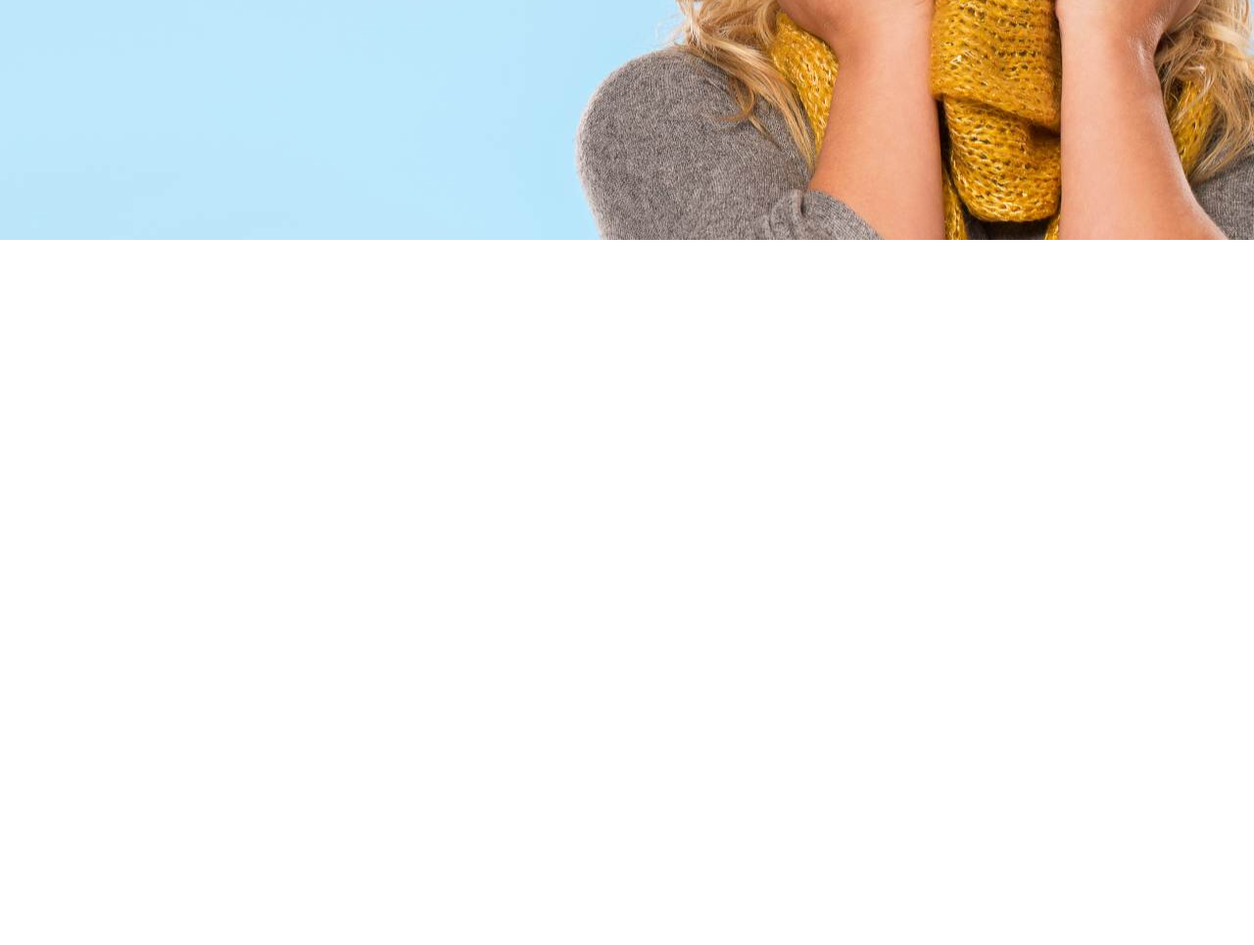
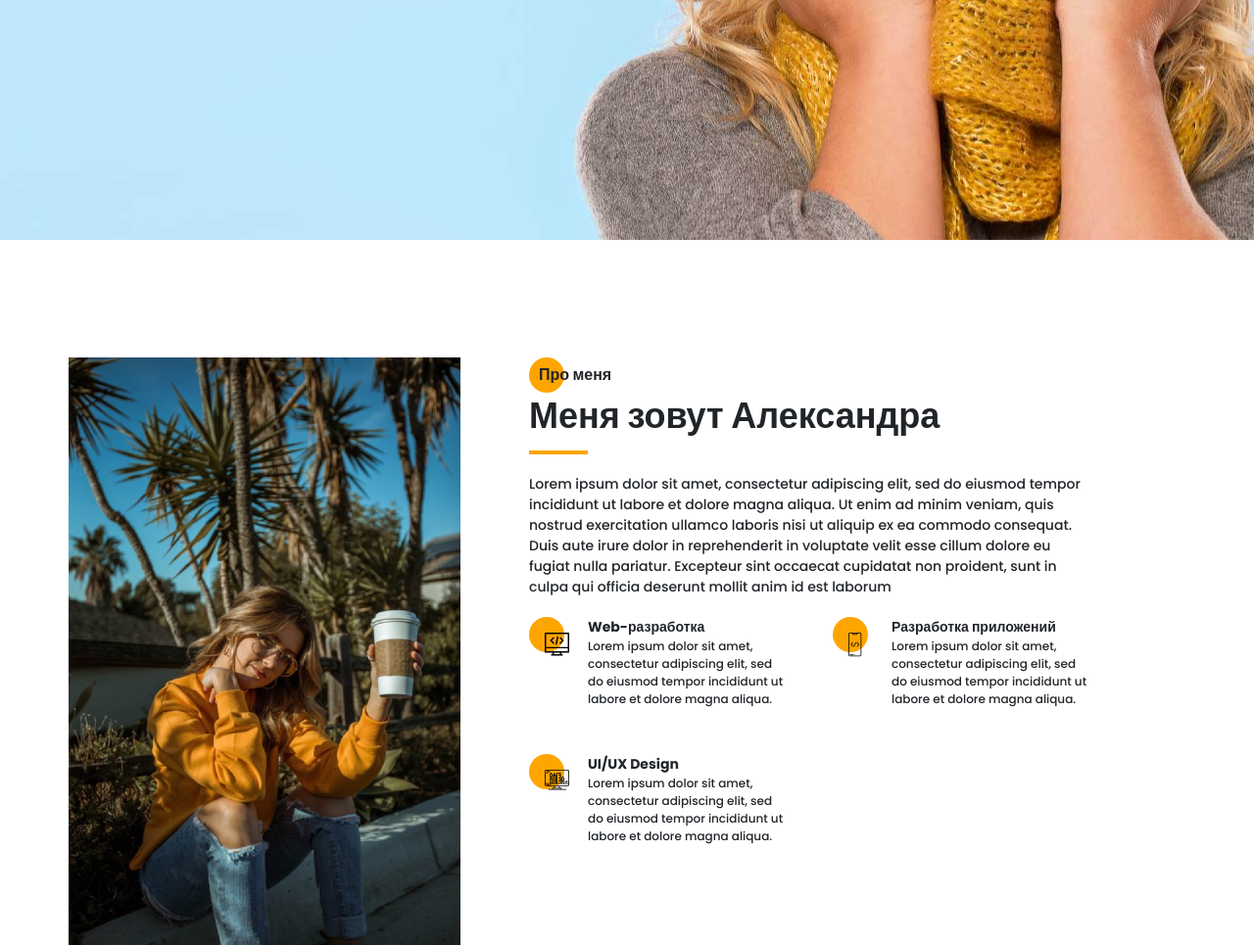
Before and after one commit to Euheniya/learn_portfolio_3_1, a website: page src/index.html in a window 1280 px wide. Shown: the part 555-1520 px from the top of the page at 98% size. Before the commit the page ends 800 px from the top, so only its background shows below. Drawn offline with nearby package versions, Linux system fonts and the light colour scheme; files that its build step writes are made by us from their sources; files whose address does not match are found by name.

Commit message:
create_about

```diff
--- a/src/index.html
+++ b/src/index.html
@@ -104,7 +104,74 @@
             </div>
         </div>
     </section>
+    <section class="about">
+        <div class="container">
+            <div class="about__container">
+                <div class="about__photo"><img src="img/Photo.jpg" alt="Photo">
+                </div>
+                <div class="about__wrapper">
+                    <div class="title title_fz16 about__subtitle">
+                        Про меня
+                    </div>
+                    <div class="title title_fz36 about__title">
+                        Меня зовут Александра
+                    </div>
+                    <div class="devider about__devider"></div>
+                    <div class="descr descr_fz14">
+                        Lorem ipsum dolor sit amet, consectetur adipiscing elit, sed do eiusmod tempor incididunt ut labore et dolore magna aliqua. Ut enim ad minim veniam, quis nostrud exercitation ullamco laboris nisi ut aliquip ex ea commodo consequat. Duis aute irure dolor in reprehenderit in voluptate velit esse cillum dolore eu fugiat nulla pariatur. Excepteur sint occaecat cupidatat non proident, sunt in culpa qui officia deserunt mollit anim id est laborum
 
+                    </div>
+
+                <div class="about__skills">
+                    <div class="about__items">
+                        <div class="about__icon">
+                            <img src="icons/about_me/webdevt.svg" alt="webdevt">
+                        </div>
+                        <div class="about__item">
+                            <div class="title title_fz14 about__title">
+                                Web-разработка
+
+                            </div>
+                            <div class="descr about__descr">
+                                Lorem ipsum dolor sit amet, consectetur adipiscing elit, sed do eiusmod tempor incididunt ut labore et dolore magna aliqua.
+
+                            </div>
+                        </div>
+                    </div>
+                    <div class="about__items">
+                        <div class="about__icon">
+                            <img src="icons/about_me/Mobile_dev.svg" alt="Mobile_dev">
+                        </div>
+                        <div class="about__item">
+                            <div class="title title_fz14 about__title">
+                                Разработка приложений
+                            </div>
+                            <div class="descr about__descr">
+                                Lorem ipsum dolor sit amet, consectetur adipiscing elit, sed do eiusmod tempor incididunt ut labore et dolore magna aliqua.
+
+                            </div>
+                        </div>
+                    </div>
+                    <div class="about__items">
+                        <div class="about__icon">
+                            <img src="icons/about_me/Design.svg" alt="Design">
+                        </div>
+                        <div class="about__item">
+                            <div class="title title_fz14 about__title">
+                                UI/UX Design
+                            </div>
+                            <div class="descr about__descr">
+                                Lorem ipsum dolor sit amet, consectetur adipiscing elit, sed do eiusmod tempor incididunt ut labore et dolore magna aliqua.
+
+                            </div>
+                        </div>
+
+                    </div>
+                </div>
+            </div>
+            </div>
+        </div>
+    </section>
 
     <script src="js/script.js"></script>
 </body>
--- /dev/null
+++ b/src/sass/blocks/_about.scss
@@ -0,0 +1,56 @@
+.about {
+    padding-top: 120px;;
+    &__container {
+        display: grid;
+        grid-template-columns: 400px 670px;
+
+        column-gap: 70px;
+
+    }
+    &__subtitle {
+        @include before_circle;
+        position: relative;
+        z-index: 2;
+        padding-left: 10px;
+
+    }
+    &__devider {
+        margin: 5px 0 20px 0;
+    }
+    &__wrapper {
+        padding-top: 6px;
+        margin-right: 100px;
+    }
+    &__photo {
+        width: 100%;
+    }
+    &__skills {
+        margin-top: 20px;
+        display: grid;
+        grid-template: repeat(2, 1fr) / repeat(2, 1fr);
+        grid-auto-rows: 1fr;
+        column-gap: 50px;
+        row-gap: 20px;
+    }
+    &__items {
+        display: grid;
+        grid-template-columns: 40px 200px;
+        grid-template-rows: minmax(120px, auto);
+        grid-auto-rows: auto;
+        column-gap: 20px;
+    }
+    &__icon {
+        @include before_circle;
+        position: relative;
+        z-index: 2;
+        &::before {
+            top: 0;
+        }
+
+        img {
+            position: absolute;
+            top: 16px;
+            left: 16px;
+        }
+    }
+}
--- /dev/null
+++ b/src/sass/blocks/_descr.scss
@@ -0,0 +1,7 @@
+.descr {
+    font-weight: 500;
+    font-size: 12px;
+    &_fz14 {
+        font-size: 14px;
+    }
+}
--- /dev/null
+++ b/src/sass/blocks/_devider.scss
@@ -0,0 +1,5 @@
+.devider {
+    border: 2px solid $main-color;
+    width: 60px;
+    height: 0px;
+}
--- a/src/sass/blocks/_menu.scss
+++ b/src/sass/blocks/_menu.scss
@@ -58,6 +58,13 @@
         justify-content: space-between;
         bottom: 50px;
         left: calc(50% - 45px);
+        a {
+            &:hover {
+                svg path {
+                    fill: white;
+                }
+            }
+        }
     }
     &__list {
         list-style-type: none;
--- a/src/sass/style.scss
+++ b/src/sass/style.scss
@@ -20,3 +20,6 @@
 @import 'blocks/buttons';
 @import 'blocks/sidepanel';
 @import 'blocks/menu';
+@import 'blocks/about';
+@import 'blocks/devider';
+@import 'blocks/descr';
```
Also changed, not shown: dist/css/style.min.css, dist/index.html.
